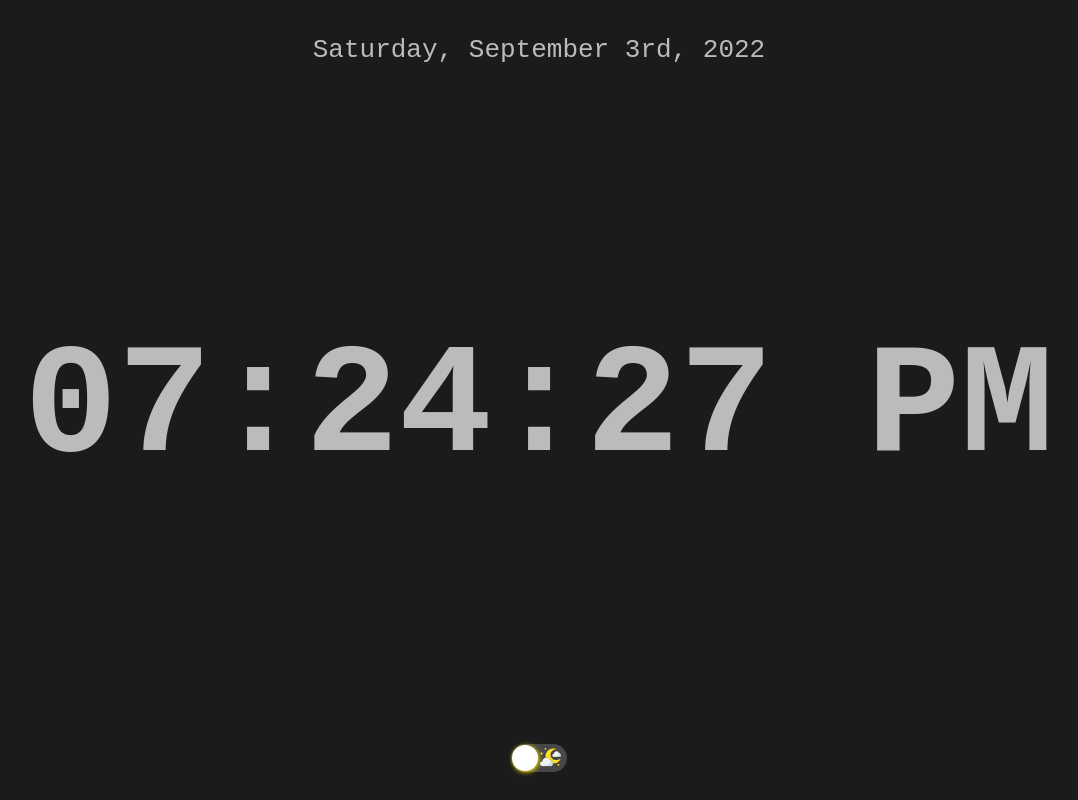
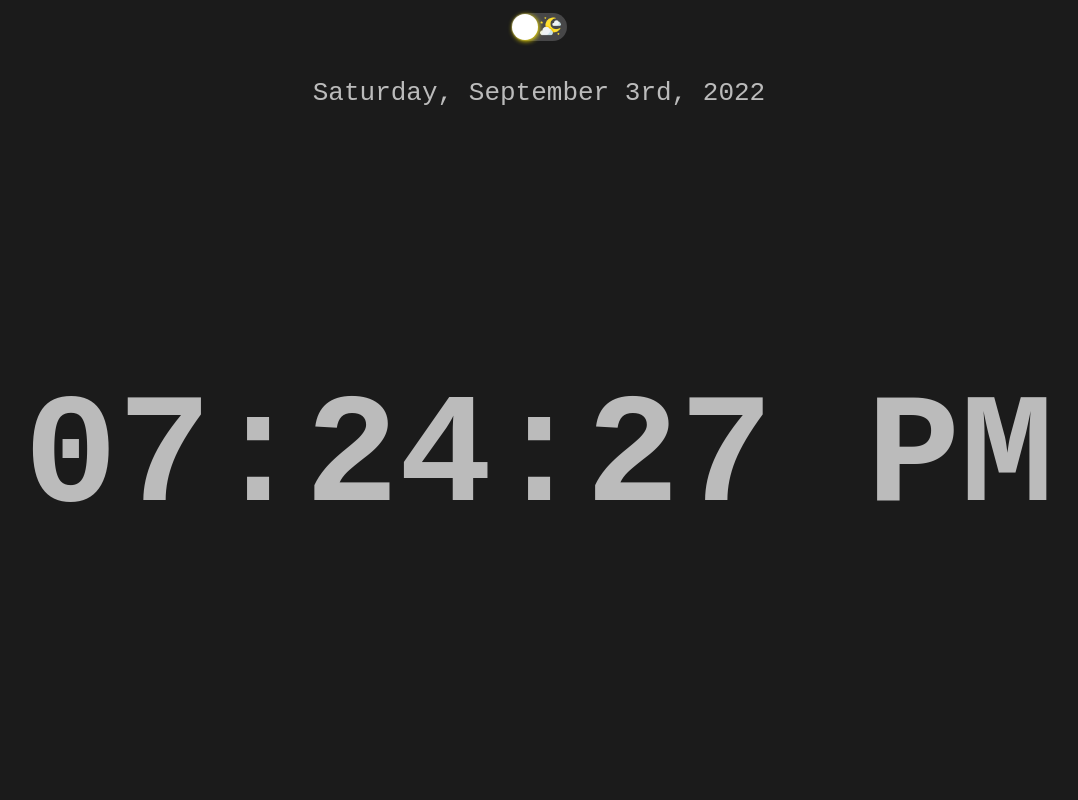
Before and after one commit to ponqueli/clock, a React (Create React App) app: page / in a window 1280 px wide. Shown: the whole page, without its empty margins (101-1179 px from the left). Built offline with nearby package versions, Linux system fonts and the light colour scheme.

Commit message:
fix: moving switch button to the top

```diff
--- a/src/components/Clock/index.jsx
+++ b/src/components/Clock/index.jsx
@@ -29,8 +29,6 @@ const Clock = ({ toggleTheme, colors, title }) => {
     <Container
       colors={colors}
     >
-      <p> {format(time, 'PPPP')}</p>
-      <h1> {format(time, 'hh:mm:ss a')} </h1>
       <ButtonSwitch>
         <Switch
           className="react-switch"
@@ -44,6 +42,8 @@ const Clock = ({ toggleTheme, colors, title }) => {
           activeBoxShadow="0px 0px 0px 10px rgba(255, 234, 0, 0.20)"
         />
       </ButtonSwitch>
+      <p> {format(time, 'PPPP')}</p>
+      <h1> {format(time, 'hh:mm:ss a')} </h1>
     </Container>
   )
 }
--- a/src/components/Clock/styles.js
+++ b/src/components/Clock/styles.js
@@ -24,9 +24,5 @@ export const SwitchIcon = styled.img`
 `;
 
 export const ButtonSwitch = styled.div`
-  margin-bottom: 2rem;
-
-  @media (max-width: 360px) {
-    margin-bottom: 5rem;
-  }
+  margin-top: 1rem;
 `;
```
Also changed, not shown: src/styles/global.js (line endings or trailing spaces).
